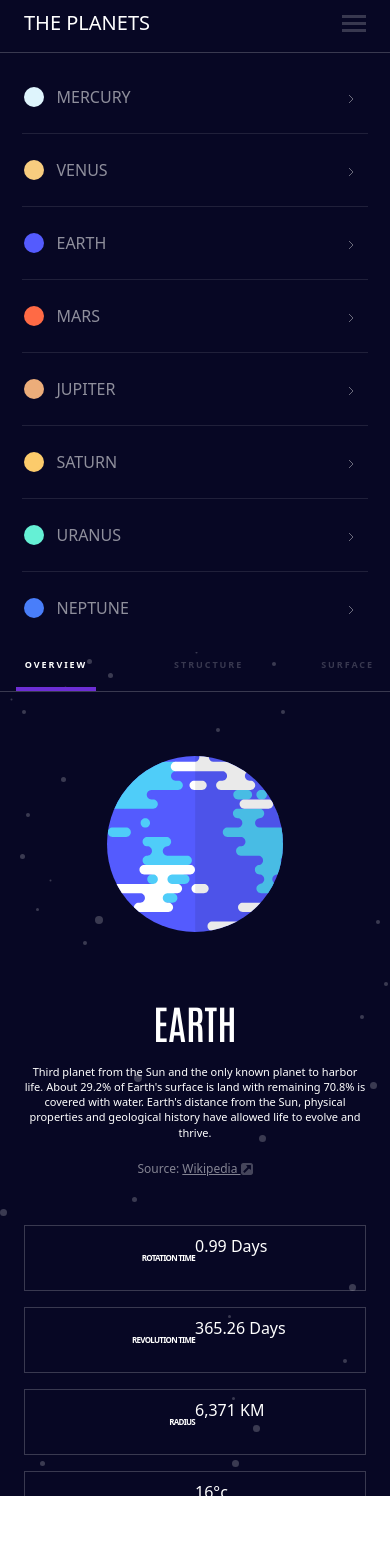
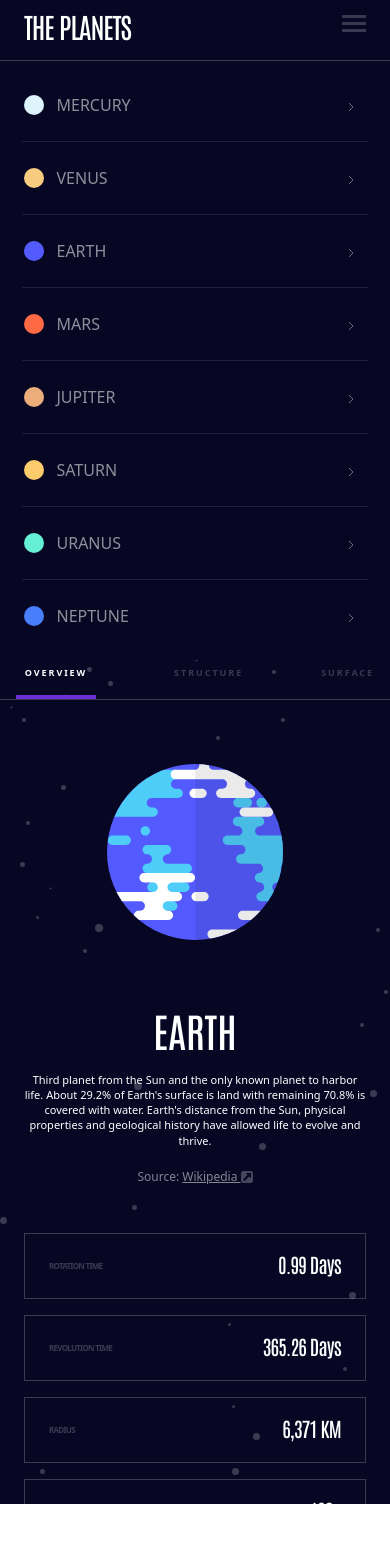
Before and after one commit to lmcadory/frontendmentor-planets, a Vue app: page /earth in a window 390 px wide. Shown: the top 1542 px of the page. Built offline with nearby package versions, Linux system fonts and the light colour scheme.

Commit message:
mobile view

```diff
--- a/src/components/Nav.vue
+++ b/src/components/Nav.vue
@@ -114,6 +114,15 @@ hr {
   background-color: #070724;
 }
 
+.navbar-brand {
+  font-family: Antonio;
+  font-style: normal;
+  font-weight: normal;
+  font-size: 1.75rem;
+  line-height: 2.25rem;
+  letter-spacing: -1.05px;
+}
+
 .navbar-toggler {
   border: transparent;
 
--- a/src/components/PlanetMobile.vue
+++ b/src/components/PlanetMobile.vue
@@ -180,10 +180,23 @@ export default defineComponent({
     font-weight: bold;
     font-size: 0.5rem;
     line-height: 1rem;
-    text-align: right;
+    text-align: left;
     letter-spacing: -0.75px;
     margin-top: 0.563rem;
     margin-bottom: 0.813rem;
+    opacity: .2;
+  }
+
+  .number {
+    font-family: Antonio;
+    font-style: normal;
+    font-weight: normal;
+    font-size: 1.25rem;
+    line-height: 1.625rem;
+    text-align: right;
+    letter-spacing: -0.75px;
+    margin-top: .563rem;
+    margin-bottom: .813rem;
   }
 
   .nav-pills::after {
@@ -191,7 +204,7 @@ export default defineComponent({
     display: block;
     position: relative;
     width: 100%;
-    border-bottom: 1px solid rgba($color: #ffffff, $alpha: .2);
+    border-bottom: 1px solid rgba($color: #ffffff, $alpha: 0.2);
   }
 
   .source {
```
